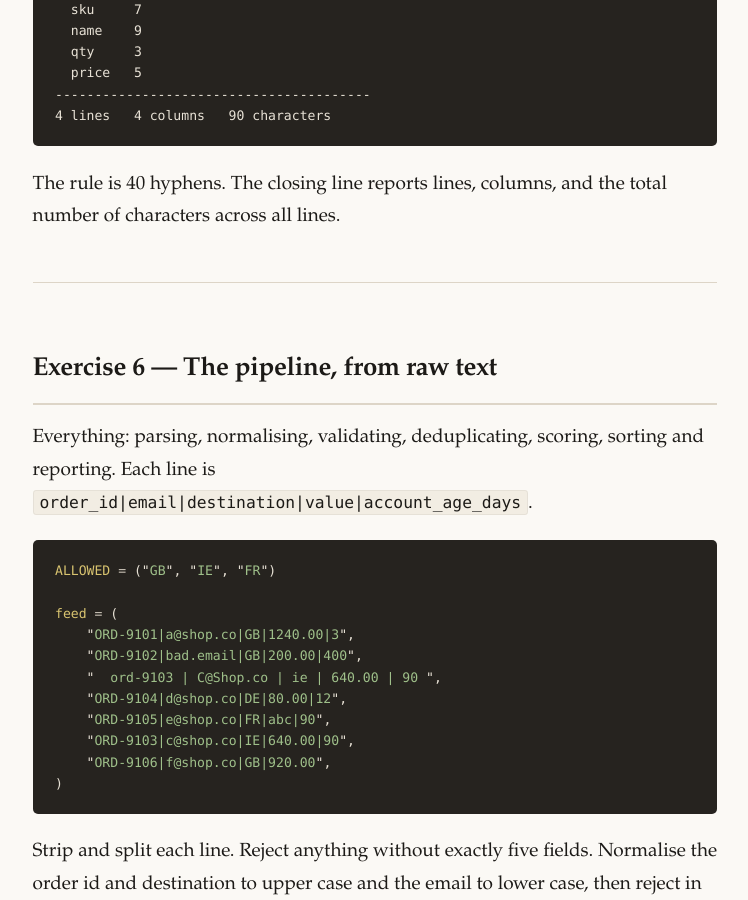
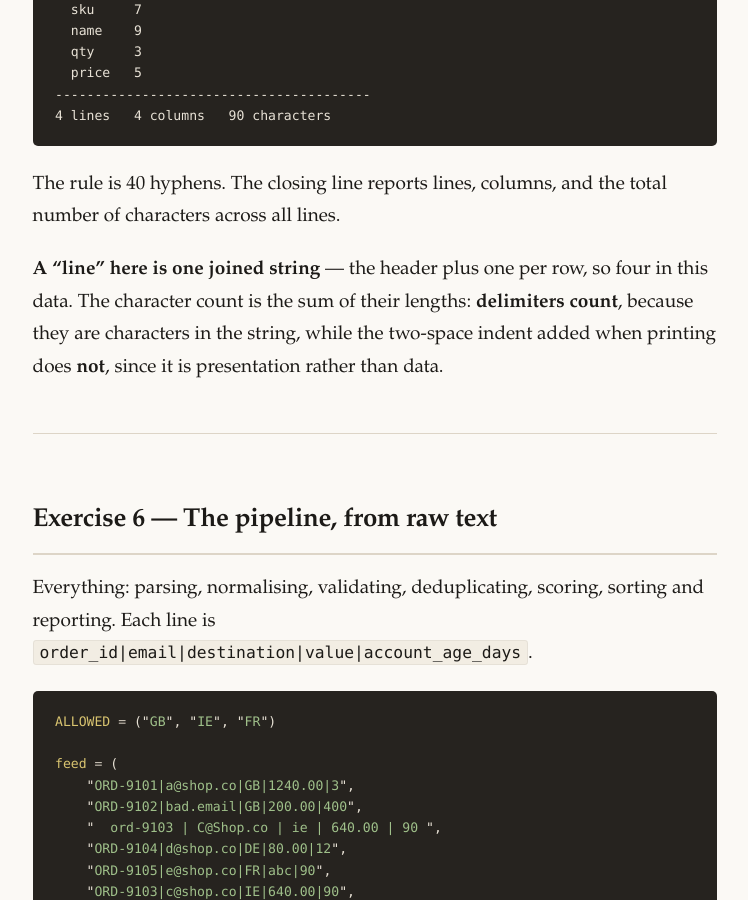
Before and after one commit to Blazins/python-mastery, a Jekyll site: the page built from syllabus/chapter_05_text/exercises.md, in a window 1280 px wide and 900 px high, scrolled down 7926 px. Shown: the whole window, without its empty margins (265-1013 px from the left). Built offline with Jekyll 4.4.1, drawn with Linux system fonts in a browser that asks for light colours.

Commit message:
Define what a line and a character count are in Ch.5 Ex.5
The closing line asked for "the total number of characters across all lines"
without saying what counts as a line or whether the two-space display indent is
included. Both are now stated: a line is one joined string including the header,
delimiters count because they are characters in the string, and the indent does
not because it is presentation rather than data.

Behaviour unchanged — this is a clarification, not a change to what passes.
CONTRIBUTING rule 4: expected output must be derivable from the specification
alone.

Co-Authored-By: Claude Opus 5 <noreply@anthropic.com>

```diff
--- a/syllabus/chapter_05_text/exercises.md
+++ b/syllabus/chapter_05_text/exercises.md
@@ -297,6 +297,11 @@ WIDTHS
 The rule is 40 hyphens. The closing line reports lines, columns, and the total
 number of characters across all lines.
 
+**A "line" here is one joined string** — the header plus one per row, so four in
+this data. The character count is the sum of their lengths: **delimiters count**,
+because they are characters in the string, while the two-space indent added when
+printing does **not**, since it is presentation rather than data.
+
 ---
 
 ## Exercise 6 — The pipeline, from raw text
```
